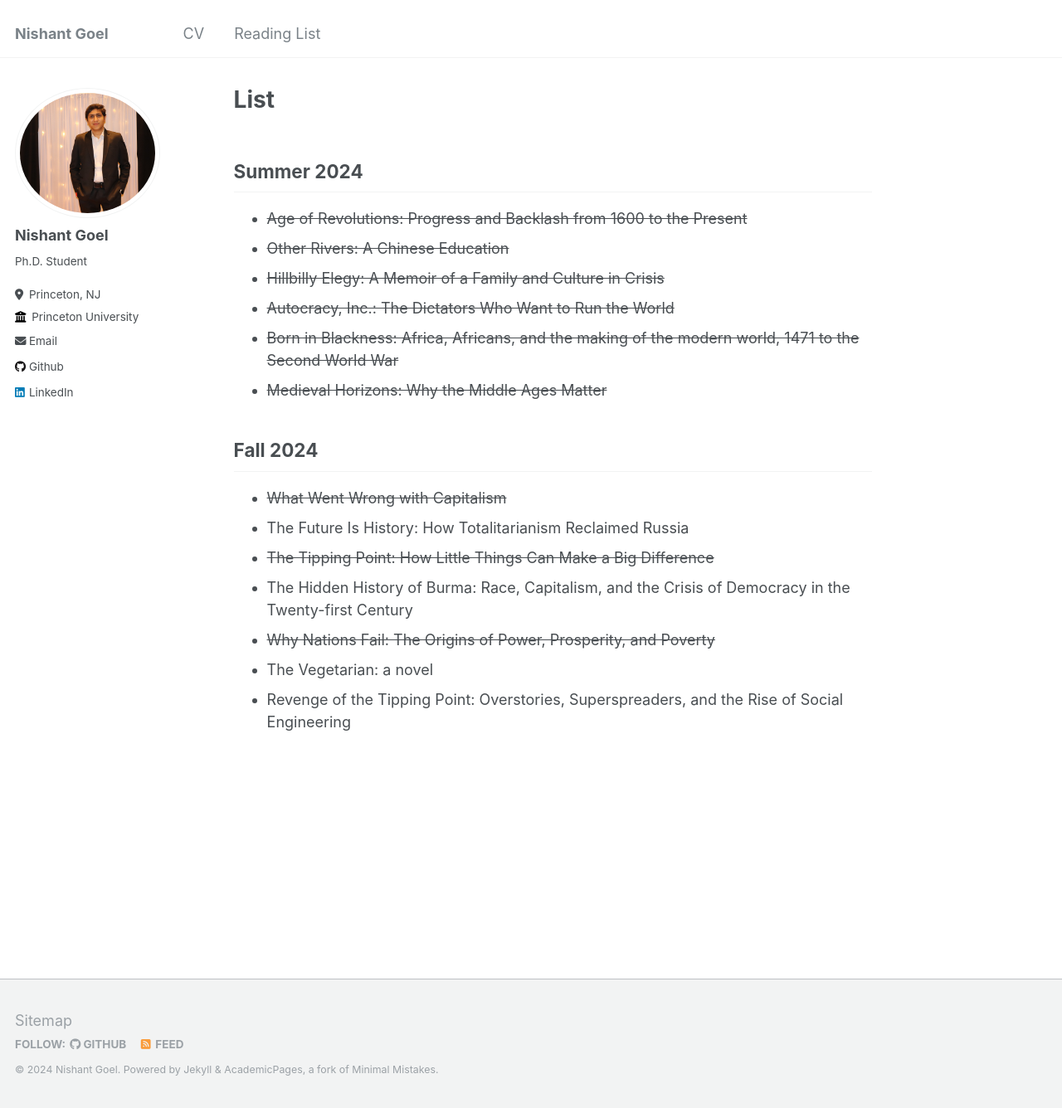
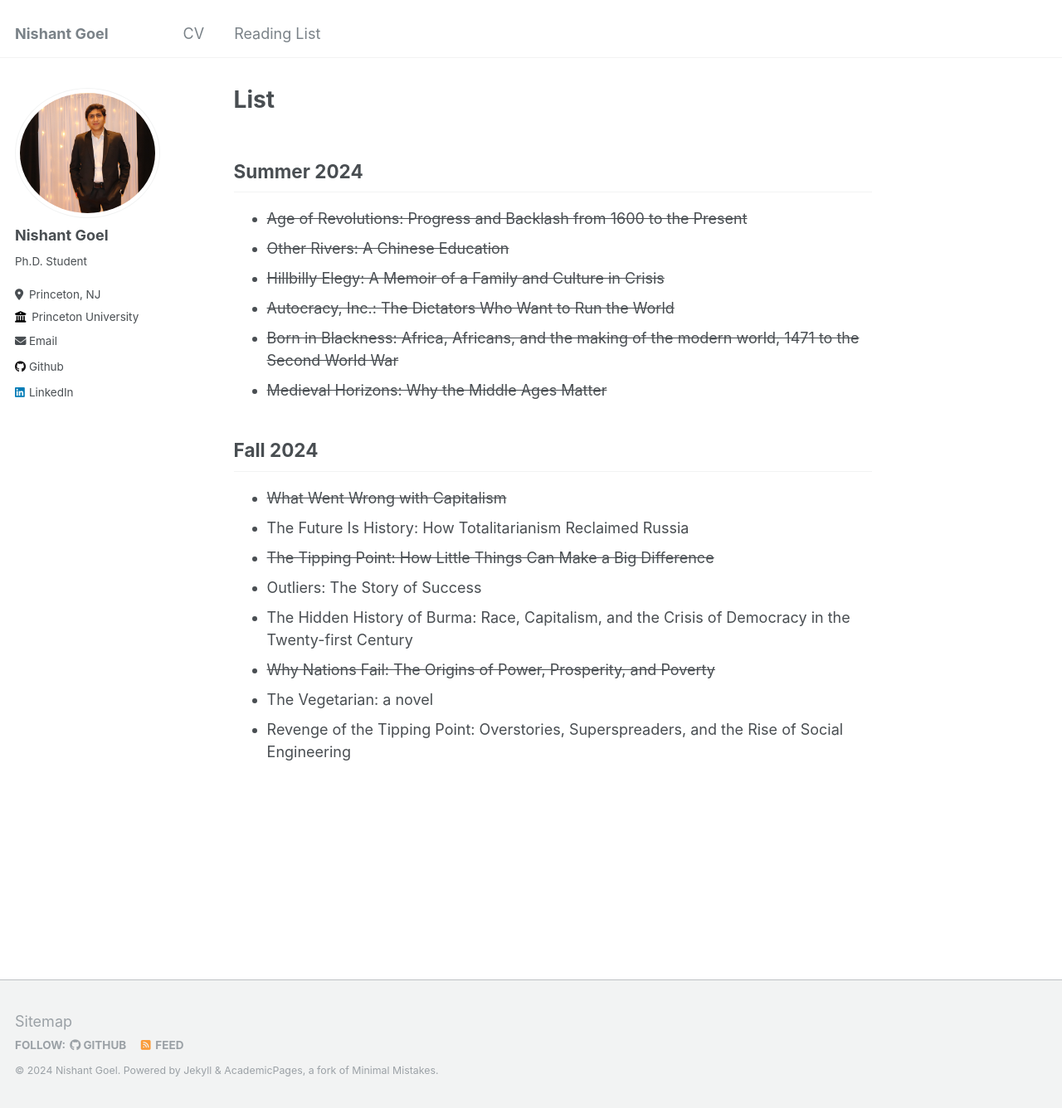
Before and after one commit to nish-goel/nish-goel.github.io, a Jekyll site: the page built from _pages/markdown.md, in a window 1280 px wide and 1336 px high. Shown: the whole window at 83% size. Built offline with Jekyll 4.4.1, drawn with Linux system fonts in a browser that asks for light colours.

Commit message:
Update markdown.md

```diff
--- a/_pages/markdown.md
+++ b/_pages/markdown.md
@@ -20,6 +20,7 @@ redirect_from:
 * ~~What Went Wrong with Capitalism~~
 * The Future Is History: How Totalitarianism Reclaimed Russia
 * ~~The Tipping Point: How Little Things Can Make a Big Difference~~
+* Outliers: The Story of Success
 * The Hidden History of Burma: Race, Capitalism, and the Crisis of Democracy in the Twenty-first Century
 * ~~Why Nations Fail: The Origins of Power, Prosperity, and Poverty~~
 * The Vegetarian: a novel
```
